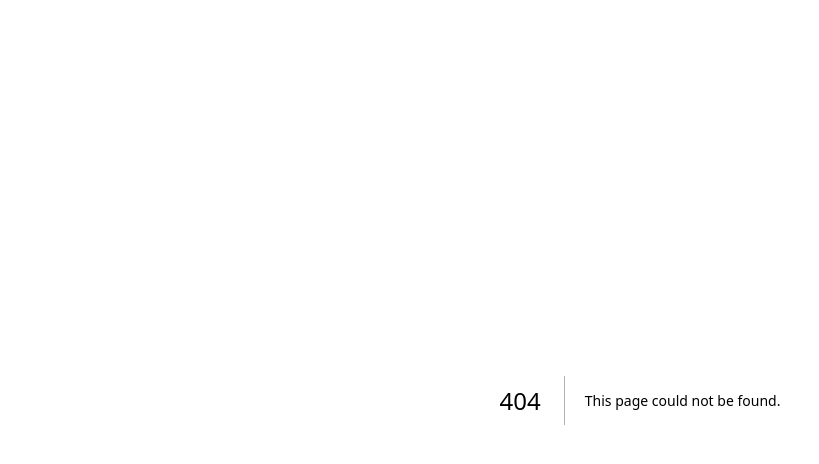
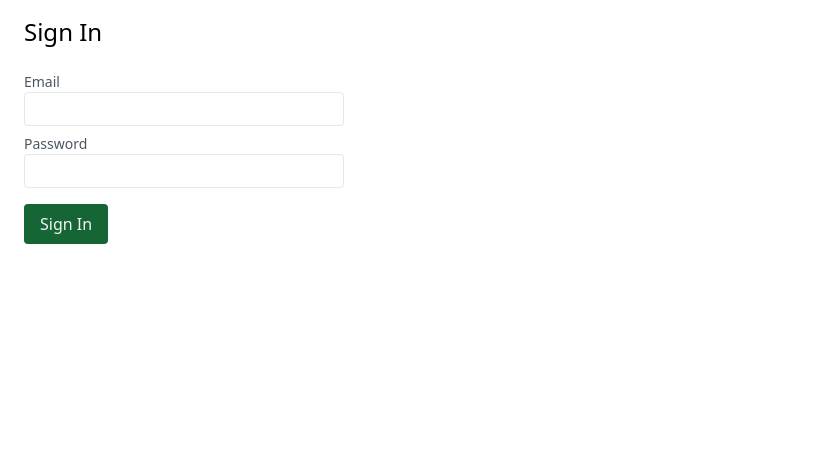
Before and after one commit to zakumann/next-shop, a Next.js app: page /sign-in in a window 1280 px wide. Before the commit this address had no page. Shown: the top 464 px of the page, without its empty margins (0-819 px from the left). Built offline with nearby package versions, Linux system fonts and the light colour scheme.

Commit message:
12262023

```diff
--- /dev/null
+++ b/components/Button.js
@@ -0,0 +1,9 @@
+export default function Button({ type, children }) {
+  return (
+    <button type={type}
+        className="bg-green-800 text-gray-100 rounded px-4 py-2 my-2
+            hover:bg-green-700">
+        {children}
+    </button>
+  );
+}
--- /dev/null
+++ b/components/Field.js
@@ -0,0 +1,10 @@
+export default function Field({ label, children }) {
+  return (
+    <label className="block my-2">
+        <span className="block text-sm text-gray-600">
+            {label}
+        </span>
+        {children}
+    </label>
+  )
+}
--- /dev/null
+++ b/components/Input.js
@@ -0,0 +1,8 @@
+export default function Input({ type, required, value, onChange }) {
+  return (
+    <input type={type} required={required}
+        value={value} onChange={onChange}
+        className="border rounded px-3 py-1 w-80"
+    />
+  )
+}
--- /dev/null
+++ b/components/Page.js
@@ -0,0 +1,16 @@
+import Head from "next/head";
+import Title from "./Title";
+
+export default function Page({ title, children }) {
+  return (
+    <>
+      <Head>
+        <title>{title} - Next Shop</title>
+      </Head>
+      <main className="px-6 py-4">
+        <Title>{title}</Title>
+        {children}
+      </main>
+    </>
+  );
+}
--- a/lib/api.js
+++ b/lib/api.js
@@ -9,8 +9,8 @@ export class ApiError extends Error {
     }
 }
 
-export async function fetchJson(url){
-    const response = await fetch(url);
+export async function fetchJson(url, options){
+    const response = await fetch(url, options);
     if (!response.ok){
         throw new ApiError(url, response.status);
     }
--- a/package.json
+++ b/package.json
@@ -9,15 +9,16 @@
     "lint": "next lint"
   },
   "dependencies": {
+    "cookie": "^0.6.0",
     "next": "14.0.4",
     "react": "^18",
     "react-dom": "^18"
   },
   "devDependencies": {
+    "autoprefixer": "^10.4.16",
     "eslint": "^8",
     "eslint-config-next": "14.0.4",
     "postcss": "^8.4.32",
-    "tailwindcss": "^3.3.6",
-    "autoprefixer": "^10.4.16"
+    "tailwindcss": "^3.3.6"
   }
 }
--- /dev/null
+++ b/pages/api/login.js
@@ -0,0 +1,30 @@
+import cookie from 'cookie';
+import { fetchJson } from "@/lib/api";
+
+const { CMS_URL } = process.env;
+
+export default async function handleLogin(req, res) {
+    if (req.method !== 'POST'){
+        res.status(405).end();
+        return;
+    }
+    const { email, password } = req.body;
+    try{
+    const { jwt, user } = await fetchJson(`${CMS_URL}/auth/local`, {
+        method: 'POST',
+        headers: { 'Content-Type': 'application/json' },
+        body: JSON.stringify({ identifier: email, password }),
+    });
+    res.status(200)
+      .setHeader('Set-Cookie', cookie.serialize('jwt', jwt, {
+        path: '/api',
+        httpOnly: true,
+      }))
+      .json({
+        id: user.id,
+        name: user.username,
+    });
+  } catch (err){
+    res.status(401).end();
+  }
+}
--- a/pages/index.js
+++ b/pages/index.js
@@ -1,8 +1,6 @@
-import Head from 'next/head';
-import Link from 'next/link';
-import Title from '../components/Title';
 import { getProducts } from '../lib/products';
 import ProductCard from '@/components/ProductCard';
+import Page from '@/components/Page';
 
 export async function getStaticProps(){
     console.log('[HomePage] getStaticProps()');
@@ -16,12 +14,7 @@ export async function getStaticProps(){
 export default function HomePage({ products}) {
     console.log('[HomePage] render:', products);
   return (
-    <>
-      <Head>
-        <title>Next Shop</title>
-      </Head>
-      <main className="px-6 py-4">
-        <Title>Next Shop</Title>
+    <Page title="Indoor Plants">
       <ul className="grid grid-cols-1 lg:grid-cols-3 gap-4">
         {products.map((product) => (
           <li key={product.id}>
@@ -29,7 +22,6 @@ export default function HomePage({ products}) {
           </li>
         ))}
       </ul>
-      </main>
-    </>
+    </Page>
   );
 }
--- a/pages/products/[id].js
+++ b/pages/products/[id].js
@@ -1,8 +1,7 @@
-import Head from "next/head";
-import Title from "@/components/Title";
 import { getProduct, getProducts } from "@/lib/products";
 import { ApiError } from "@/lib/api";
 import Image from "next/image";
+import Page from "@/components/Page";
 
 export async function getStaticPaths(){
     const products = await getProducts();
@@ -32,12 +31,7 @@ export async function getStaticProps({ params: { id } }){
 export default function ProductPage({ product }){
     console.log('[ProductPage] render:', product);
     return(
-    <>
-        <Head>
-            <title>Next Shop</title>
-        </Head>
-        <main className="px-6 py-4">
-            <Title>{product.title}</Title>
+    <Page title={product.title}>
         <div className="flex flex-col lg:flex-row">
             <div>
                 <Image src={product.pictureUrl} alt=""
@@ -53,7 +47,6 @@ export default function ProductPage({ product }){
                 </p>
             </div>
         </div>
-        </main>
-    </>
+    </Page>
     );
 }
--- /dev/null
+++ b/pages/sign-in.js
@@ -0,0 +1,57 @@
+import Button from "@/components/Button";
+import Field from "@/components/Field";
+import Input from "@/components/Input";
+import Page from "@/components/Page";
+import { fetchJson } from "@/lib/api";
+import { useState } from "react";
+
+export default function SignInPage(){
+    const [email, setEmail] = useState('');
+    const [password, setPassword] = useState('');
+    const [status, setStatus] = useState({ loading: false, error: false});
+
+    const  handleSubmit = async (event) => {
+        event.preventDefault();
+        setStatus({ loading: true, error: false });
+        try{
+            const response = await fetchJson('api/login', {
+                method: 'POST',
+                headers: { 'Content-Type': 'application/json' },
+                body: JSON.stringify({ email, password }),
+            });
+            setStatus({ loading: false, error: false });
+            console.log('sign in:', response);
+        } catch (err){
+            setStatus({ loading: false, error: true });
+        }
+    };
+
+    return (
+        <Page title="Sign In">
+            <form onSubmit={handleSubmit}>
+                <Field label="Email">
+                    <Input type="email" required value={email}
+                        onChange={(event) => setEmail(event.target.value)}
+                    />
+                </Field>
+                <Field label="Password">
+                    <Input type="password" required value={password}
+                        onChange={(event) => setPassword(event.target.value)}
+                    />
+                </Field>
+                {status.error && (
+                    <p className="text-red-700">
+                        Invalid credentials
+                    </p>
+                )}
+                {status.loading ? (
+                    <p>Loading...</p>
+                ) : (
+                    <Button type="submit">
+                        Sign In
+                    </Button>
+                )}
+            </form>
+        </Page>
+    );
+}
```
Also changed, not shown: 1 other file (tests, documents, lock files or other folders). Lines whose indentation alone changed are shown as unchanged.
